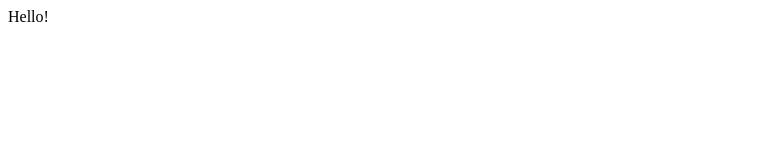
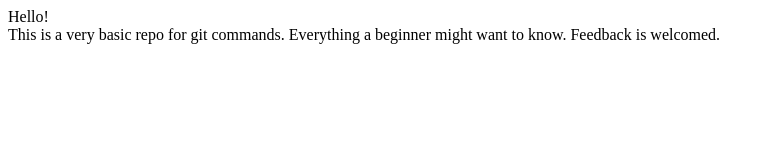
Before and after one commit to ren100m2/demo-repo, a plain HTML site: page index.html in a window 1280 px wide. Shown: the whole page, without its empty margins (0-774 px from the left). Drawn offline with Linux system fonts and the light colour scheme.

Commit message:
git repo v5

```diff
--- a/index.html
+++ b/index.html
@@ -1 +1,5 @@
 <div>Hello!</div>
+
+This is a very basic repo for git commands. Everything a beginner might want to know.
+
+Feedback is welcomed.
```
Also changed, not shown: 1 other file.
